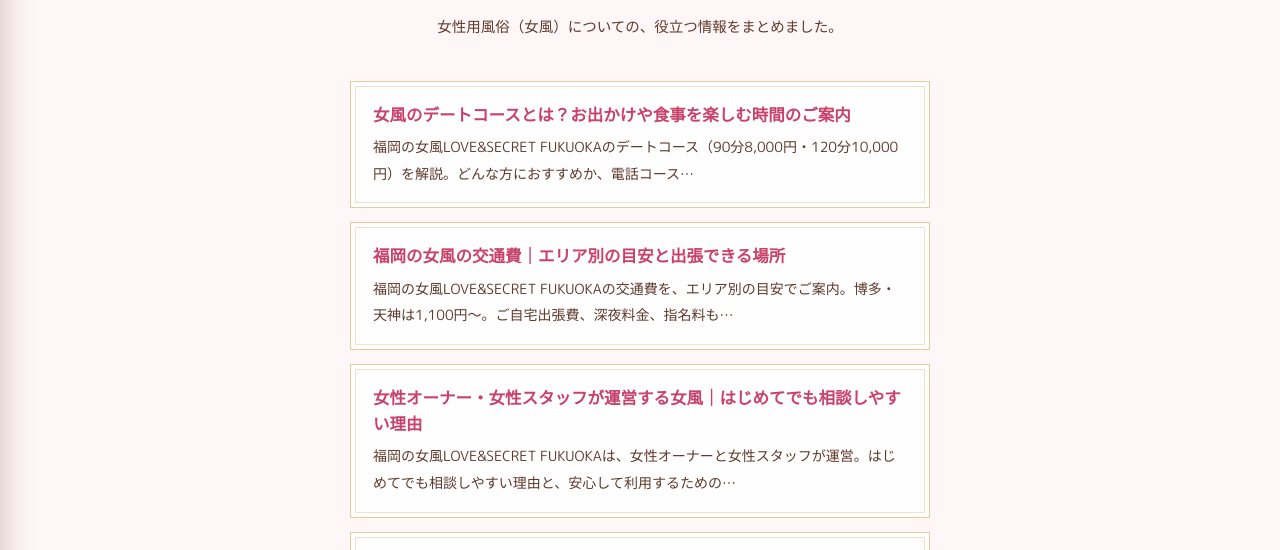
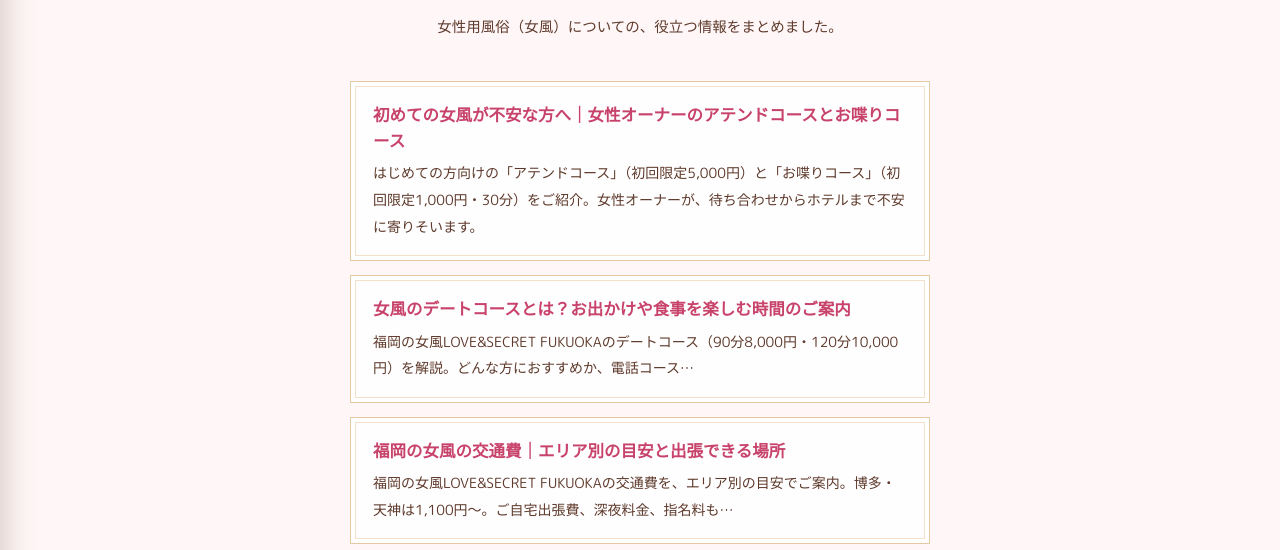
Before and after one commit to ls-secret/love-secret-fukuoka, a plain HTML site: page column.html in a window 1280 px wide. Shown: the part 191-741 px from the top of the page. Drawn offline with nearby package versions, Linux system fonts and the light colour scheme.

Commit message:
Add files via upload

```diff
--- a/column.html
+++ b/column.html
@@ -183,6 +183,7 @@ header{position:sticky;top:0;z-index:20;background:rgba(255,250,250,.95);border-
       <p class="m3-lead">女性用風俗（女風）についての、役立つ情報をまとめました。</p>
     </div>
     <div class="m3-col-list">
+      <a class="m3-col-item" href="column-owner-support.html"><b>初めての女風が不安な方へ｜女性オーナーのアテンドコースとお喋りコース</b><span>はじめての方向けの「アテンドコース」（初回限定5,000円）と「お喋りコース」（初回限定1,000円・30分）をご紹介。女性オーナーが、待ち合わせからホテルまで不安に寄りそいます。</span></a>
       <a class="m3-col-item" href="column-date-course.html"><b>女風のデートコースとは？お出かけや食事を楽しむ時間のご案内</b><span>福岡の女風LOVE&amp;SECRET FUKUOKAのデートコース（90分8,000円・120分10,000円）を解説。どんな方におすすめか、電話コース…</span></a>
       <a class="m3-col-item" href="column-fare.html"><b>福岡の女風の交通費｜エリア別の目安と出張できる場所</b><span>福岡の女風LOVE&amp;SECRET FUKUOKAの交通費を、エリア別の目安でご案内。博多・天神は1,100円〜。ご自宅出張費、深夜料金、指名料も…</span></a>
       <a class="m3-col-item" href="column-female-owner.html"><b>女性オーナー・女性スタッフが運営する女風｜はじめてでも相談しやすい理由</b><span>福岡の女風LOVE&amp;SECRET FUKUOKAは、女性オーナーと女性スタッフが運営。はじめてでも相談しやすい理由と、安心して利用するための…</span></a>
```
